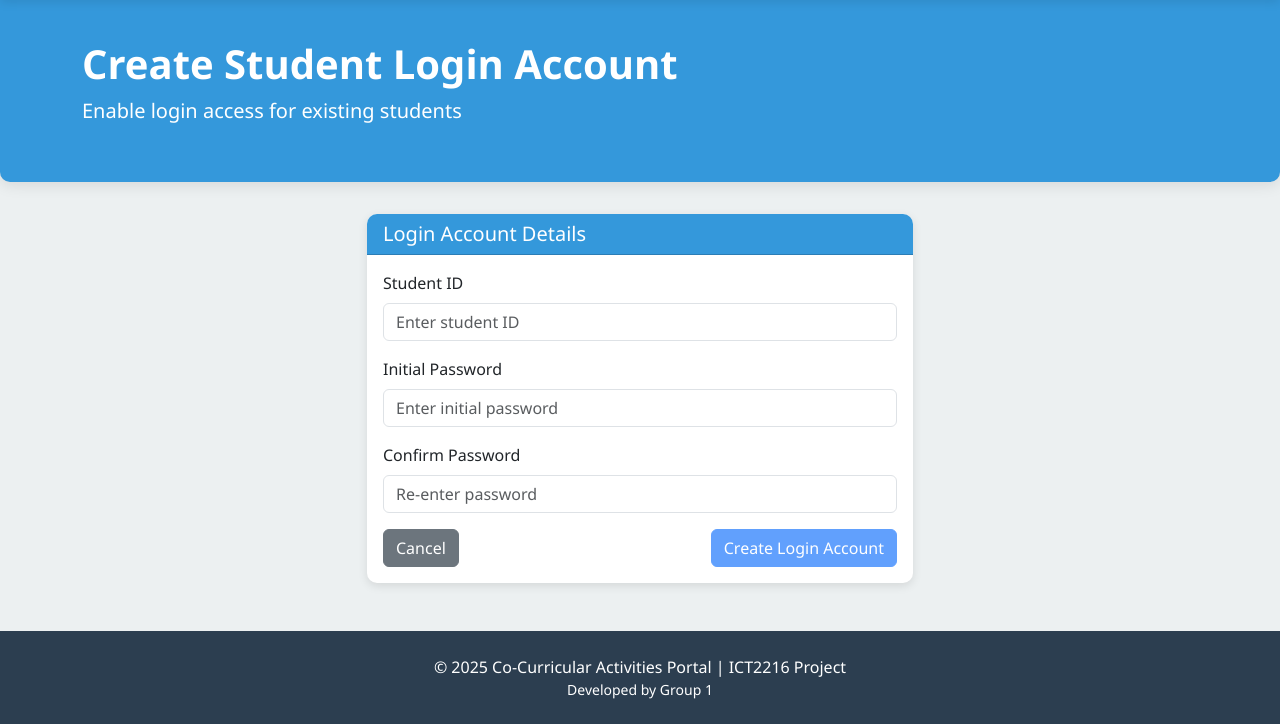
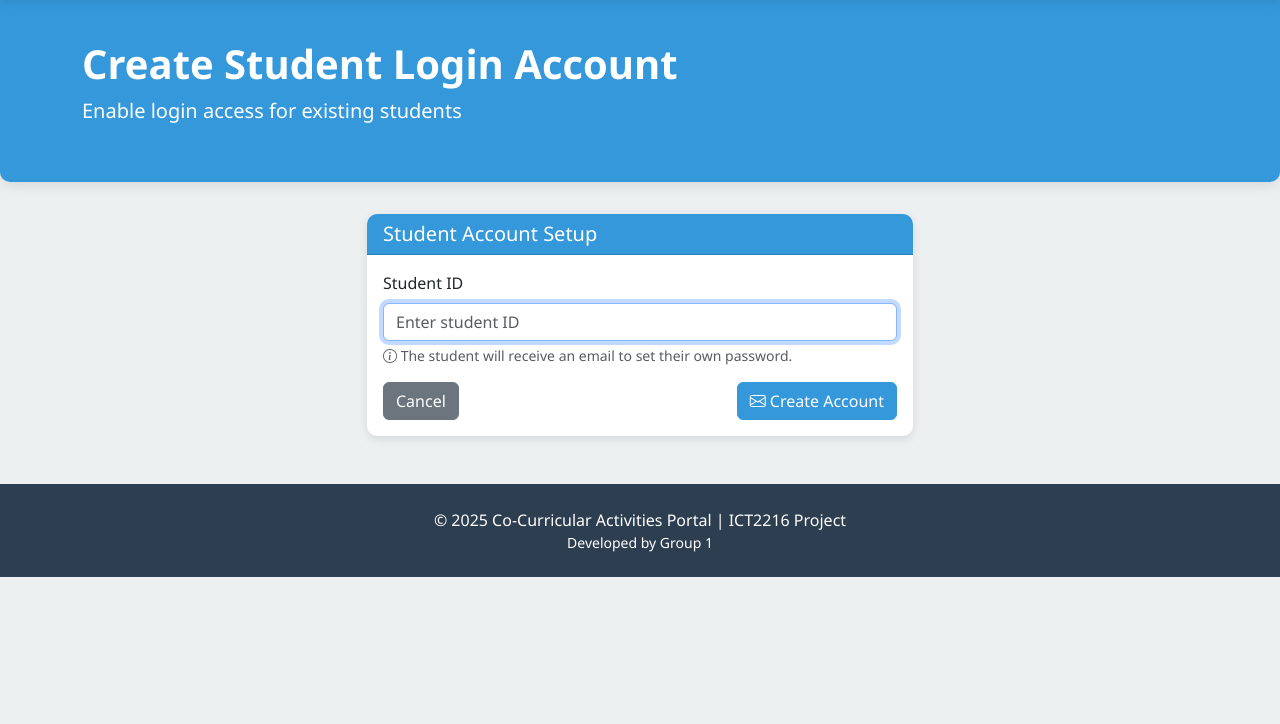
Before and after one commit to glenngx/ICT2216-Group1-CCAPortal, a Flask app: template templates/create_student.html in a window 1280 px wide. Shown: the part 76-800 px from the top of the page. Run offline with Flask 3, Linux system fonts and the light colour scheme; the template is opened without the code that fills it, so the values that code supplies are empty; parts of the project's set-up code (start-up, migrations or seed data) failed here and were passed over; some libraries are stand-ins or nearby versions.

Commit message:
Admins no longer set initial password for new users
New user entry will initially be added into db with null password field. Modified password field in UserDetails table to allow null values

```diff
--- a/templates/create_student.html
+++ b/templates/create_student.html
@@ -16,7 +16,7 @@
             <div class="col-lg-6">
                 <div class="card">
                     <div class="card-header">
-                        <h5 class="mb-0">Login Account Details</h5>
+                        <h5 class="mb-0">Student Account Setup</h5>
                     </div>
                     <div class="card-body">
                         <form method="POST" id="createStudentForm">
@@ -24,26 +24,16 @@
                                 <label for="student_id" class="form-label">Student ID</label>
                                 <input type="text" class="form-control" id="student_id" name="student_id"
                                        placeholder="Enter student ID" pattern="[0-9]{7}" required>
-                            </div>
-
-                            <div class="mb-3">
-                                <label for="password" class="form-label">Initial Password</label>
-                                <input type="password" class="form-control" id="password" name="password"
-                                       placeholder="Enter initial password" required minlength="6">
-                            </div>
-
-                            <div class="mb-3">
-                                <label for="confirm_password" class="form-label">Confirm Password</label>
-                                <input type="password" class="form-control" id="confirm_password" name="confirm_password"
-                                       placeholder="Re-enter password" required minlength="6">
-                                <div class="invalid-feedback" id="password-mismatch">
-                                    Passwords do not match.
+                                <div class="form-text">
+                                    <i class="bi bi-info-circle"></i> The student will receive an email to set their own password.
                                 </div>
                             </div>
 
                             <div class="d-flex justify-content-between">
                                 <a href="{{ url_for('admin_routes.admin_dashboard') }}" class="btn btn-secondary">Cancel</a>
-                                <button type="submit" class="btn btn-primary" id="createBtn" disabled>Create Login Account</button>
+                                <button type="submit" class="btn btn-primary" id="createBtn">
+                                    <i class="bi bi-envelope"></i> Create Account
+                                </button>
                             </div>
                         </form>
                     </div>
@@ -57,70 +47,25 @@
     <!-- Form Validation -->
     <script>
         const studentIdInput = document.getElementById('student_id');
-        const passwordInput = document.getElementById('password');
-        const confirmPasswordInput = document.getElementById('confirm_password');
         const createBtn = document.getElementById('createBtn');
-        const form = document.getElementById('createStudentForm');
 
         // Student ID validation
         studentIdInput.addEventListener('input', function(e) {
             const value = e.target.value;
             if (value && (!/^\d{7}$/.test(value))) {
                 e.target.setCustomValidity('Student ID must be exactly 7 digits');
-            } else {
+                createBtn.disabled = true;
+            } else if (value && /^\d{7}$/.test(value)) {
                 e.target.setCustomValidity('');
-            }
-            checkFormValidity();
-        });
-
-        // Password confirmation validation
-        function checkPasswordMatch() {
-            const password = passwordInput.value;
-            const confirmPassword = confirmPasswordInput.value;
-
-            if (confirmPassword && password !== confirmPassword) {
-                confirmPasswordInput.classList.add('is-invalid');
-                confirmPasswordInput.setCustomValidity('Passwords do not match');
-                return false;
-            } else {
-                confirmPasswordInput.classList.remove('is-invalid');
-                confirmPasswordInput.setCustomValidity('');
-                return true;
-            }
-        }
-
-        // Check overall form validity
-        function checkFormValidity() {
-            const studentIdValid = studentIdInput.value && /^\d{7}$/.test(studentIdInput.value);
-            const passwordValid = passwordInput.value && passwordInput.value.length >= 6;
-            const confirmPasswordValid = confirmPasswordInput.value && passwordInput.value === confirmPasswordInput.value;
-
-            if (studentIdValid && passwordValid && confirmPasswordValid) {
                 createBtn.disabled = false;
             } else {
                 createBtn.disabled = true;
             }
-        }
-
-        // Event listeners for password matching
-        passwordInput.addEventListener('input', function() {
-            if (confirmPasswordInput.value) {
-                checkPasswordMatch();
-            }
-            checkFormValidity();
         });
 
-        confirmPasswordInput.addEventListener('input', function() {
-            checkPasswordMatch();
-            checkFormValidity();
-        });
-
-        // Prevent form submission if passwords don't match
-        form.addEventListener('submit', function(e) {
-            if (!checkPasswordMatch()) {
-                e.preventDefault();
-                confirmPasswordInput.focus();
-            }
+        // Auto-focus on student ID field
+        document.addEventListener('DOMContentLoaded', function() {
+            studentIdInput.focus();
         });
     </script>
 </body>
```
Also changed, not shown: application/admin_routes.py (+13 -16 lines), application/misc_routes.py (+28 -4 lines), email_service.py (+20 -24 lines).
